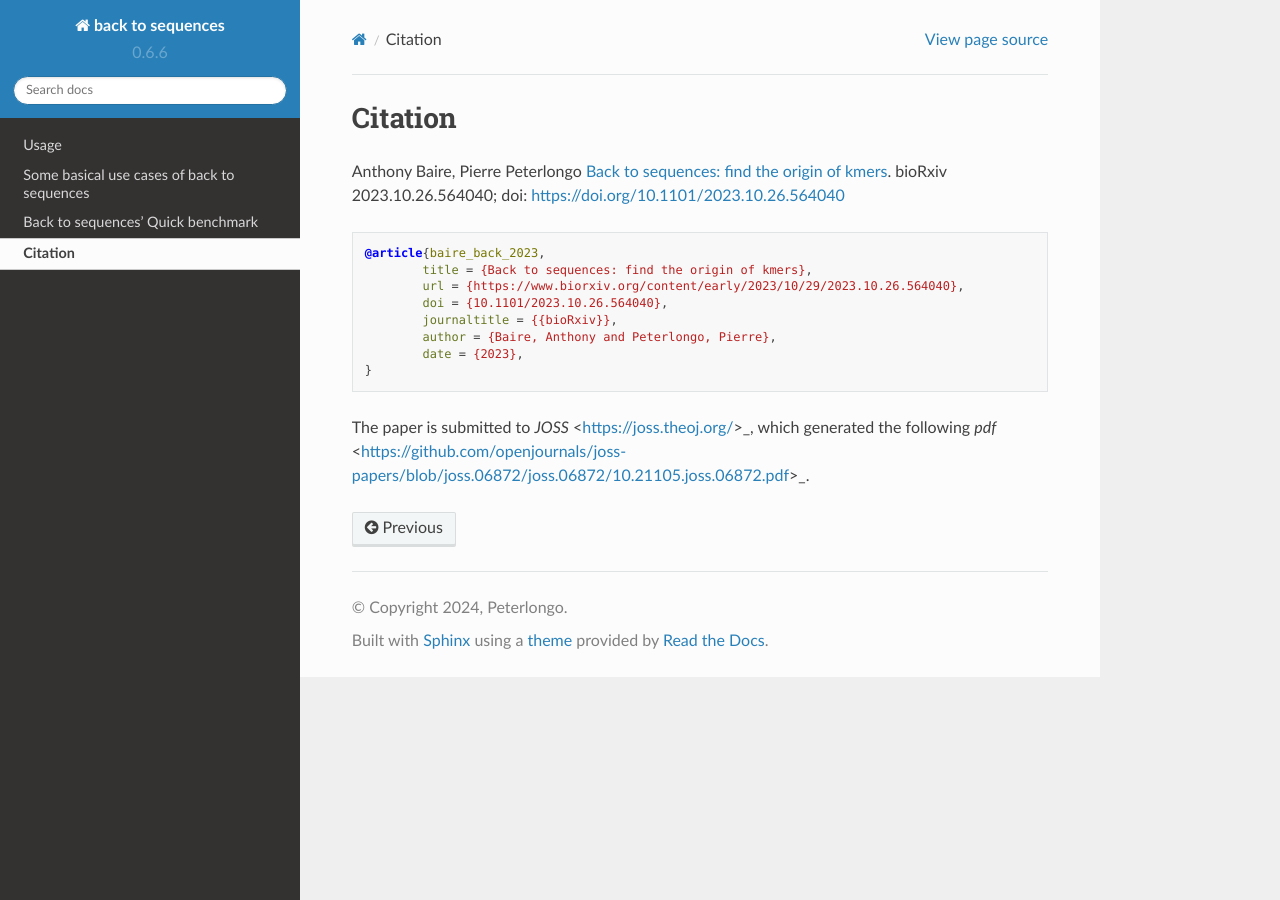
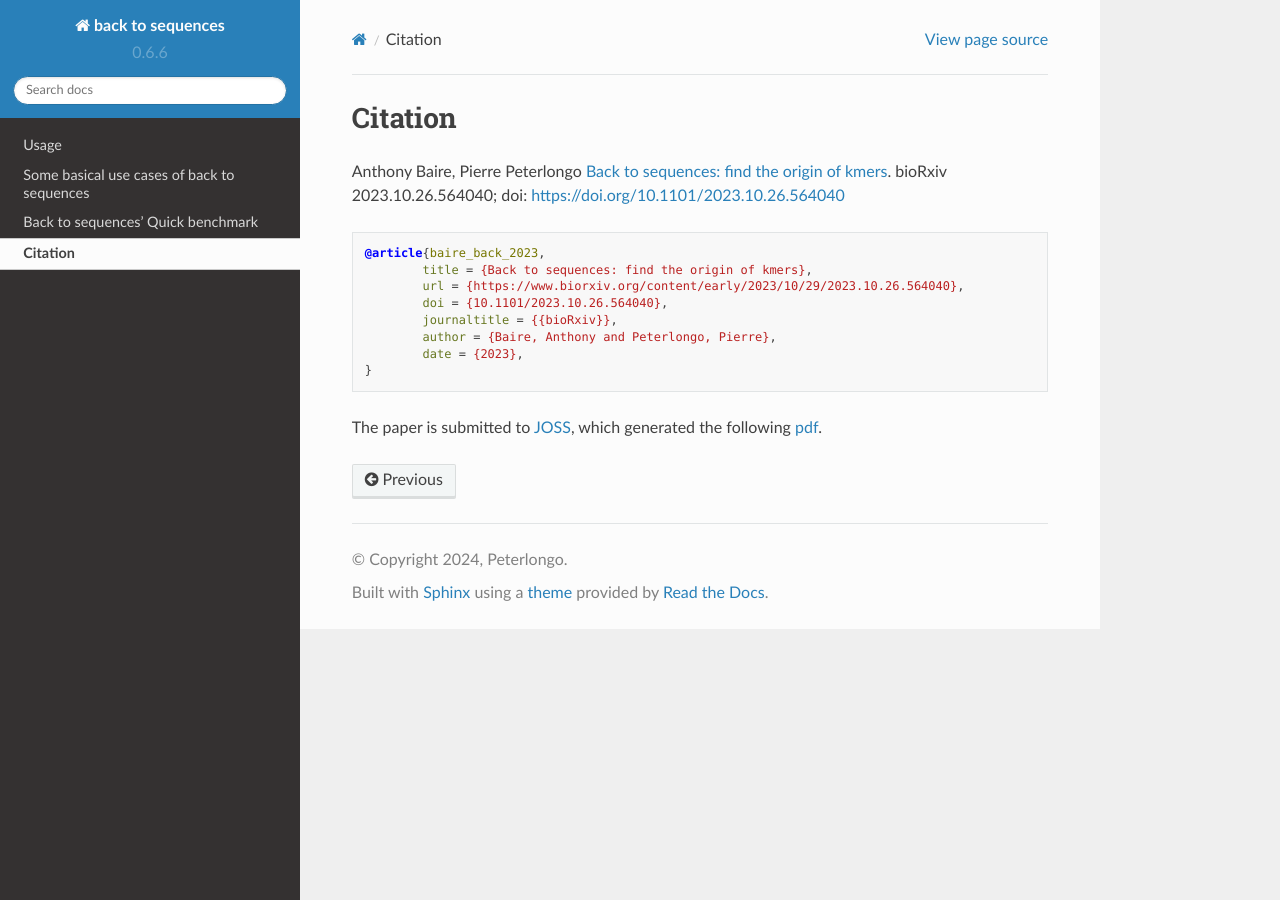
Before and after one commit to pierrepeterlongo/b2s_doc, a Sphinx documentation site: the page built from docs/source/citation.rst, in a window 1280 px wide. Built offline with Sphinx 7.4.7 and the Read the Docs theme 2.0.0, drawn with Linux system fonts in a browser that asks for light colours.

Commit message:
Update citation.rst

```diff
--- a/docs/source/citation.rst
+++ b/docs/source/citation.rst
@@ -17,4 +17,4 @@ Anthony Baire, Pierre Peterlongo
 	}
 
 
-The paper is submitted to `JOSS` <https://joss.theoj.org/>_, which generated the following `pdf` <https://github.com/openjournals/joss-papers/blob/joss.06872/joss.06872/10.21105.joss.06872.pdf>_.
+The paper is submitted to `JOSS <https://joss.theoj.org/>`_, which generated the following `pdf <https://github.com/openjournals/joss-papers/blob/joss.06872/joss.06872/10.21105.joss.06872.pdf>`_.
```
